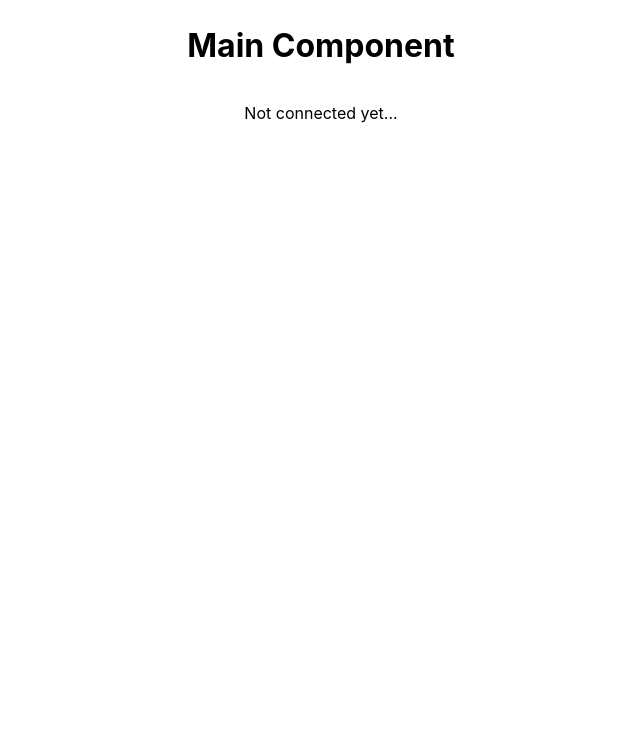
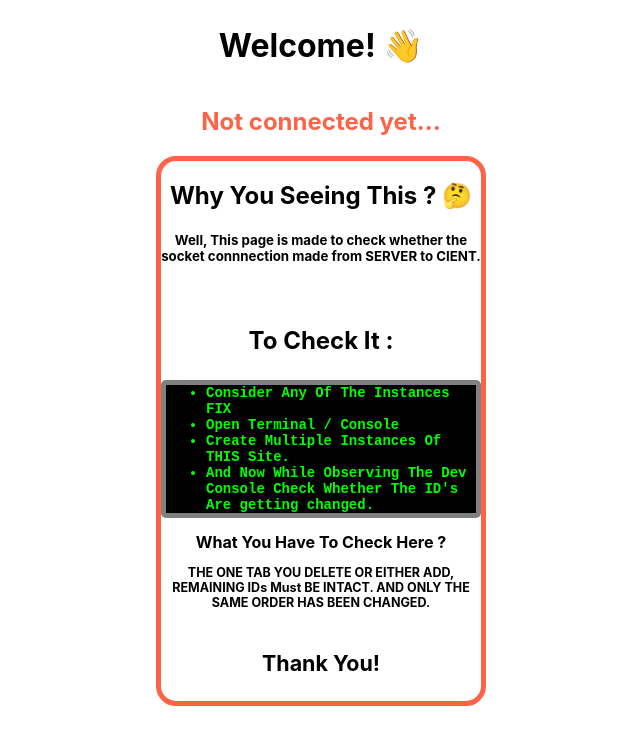
Before and after one commit to pkboe/socketreact, a React (Create React App) app: page / in a window 1280 px wide. Shown: the top 744 px of the page, without its empty margins (319-959 px from the left). Built offline with nearby package versions, Linux system fonts and the light colour scheme.

Commit message:
Styled And Added Content

```diff
--- a/src/App.css
+++ b/src/App.css
@@ -127,3 +127,10 @@
   background-color: transparent !important;
   font-style: italic !important;
 }
+
+.Notice {
+  border: 5px solid tomato;
+  border-radius: 20px;
+  width: min-content;
+  min-width: 320px;
+}
--- a/src/Main.js
+++ b/src/Main.js
@@ -22,8 +22,53 @@ const Main = (props) => {
 
   return (
     <div className="App Main">
-      <h1>Main Component</h1>
-      {Connected ? <p>Welcome from server!</p> : <p>Not connected yet...</p>}
+      <h1>Welcome! 👋</h1>
+      {Connected ? (
+        <h2 style={{ color: "lime" }}>Welcome from server!</h2>
+      ) : (
+        <h2 style={{ color: "tomato" }}>Not connected yet...</h2>
+      )}
+      <div className="Notice">
+        <h2>Why You Seeing This ? 🤔 </h2>
+        <h5>
+          Well, This page is made to check whether the socket connnection made
+          from SERVER to CIENT.
+        </h5>
+        <br />
+        <h2>To Check It : </h2>
+        <h6>
+          <ul
+            style={{
+              textAlign: "left",
+              fontFamily: "monospace",
+              color: "lime",
+              backgroundColor: "black",
+              borderWidth: "5px",
+              borderStyle: "solid",
+              borderColor: "grey",
+              borderRadius: "5px",
+              fontSize: "14px",
+              minHeight: "120px",
+            }}
+          >
+            <li>Consider Any Of The Instances FIX</li>
+            <li>Open Terminal / Console </li>
+            <li>Create Multiple Instances Of THIS Site.</li>
+            <li>
+              And Now While Observing The Dev Console Check Whether The ID's Are
+              getting changed.
+            </li>
+          </ul>
+          <h2>What You Have To Check Here ? </h2>
+          <h3>
+            THE ONE TAB YOU DELETE OR EITHER ADD, REMAINING IDs Must BE INTACT.
+            AND ONLY THE SAME ORDER HAS BEEN CHANGED.
+          </h3>
+
+          <br />
+          <h1>Thank You!</h1>
+        </h6>
+      </div>
     </div>
   );
 };
```
Also changed, not shown: 1 other file (tests, documents, lock files or other folders).
